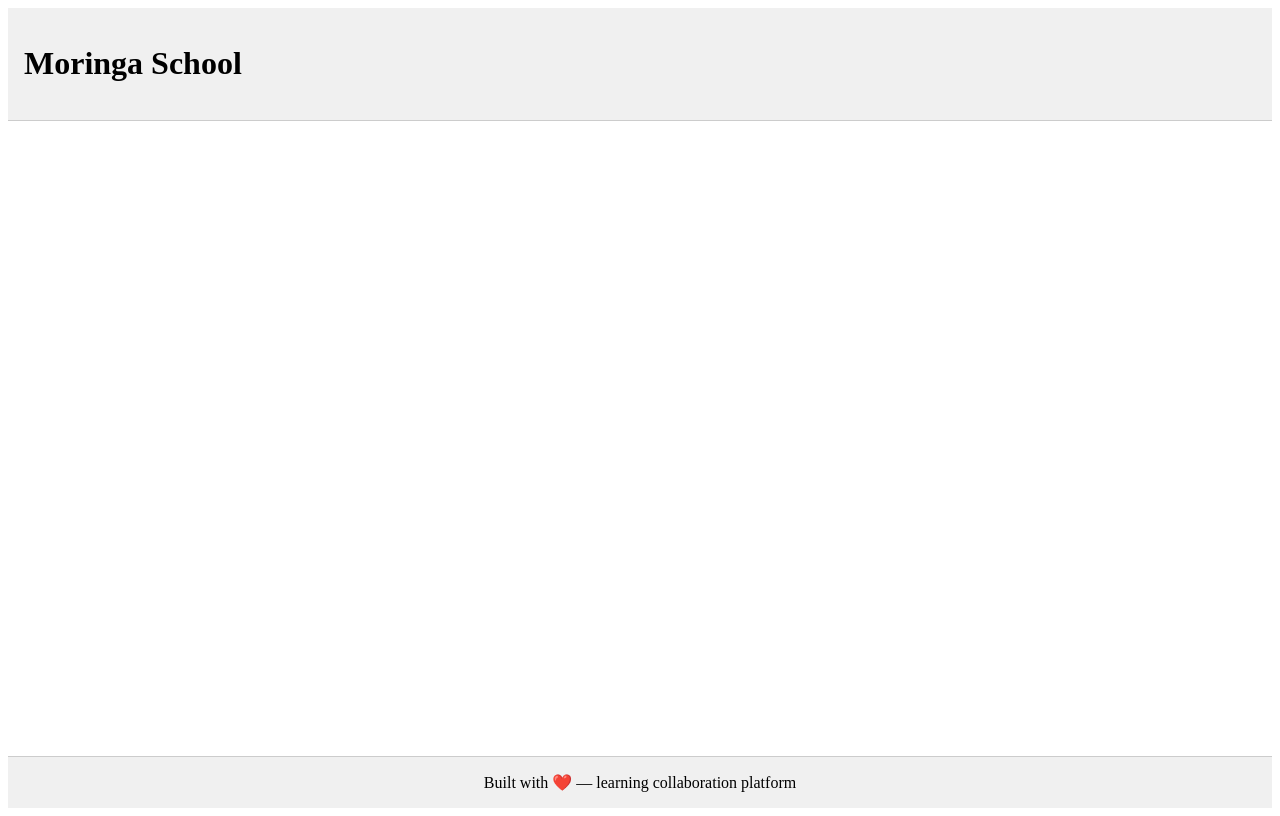
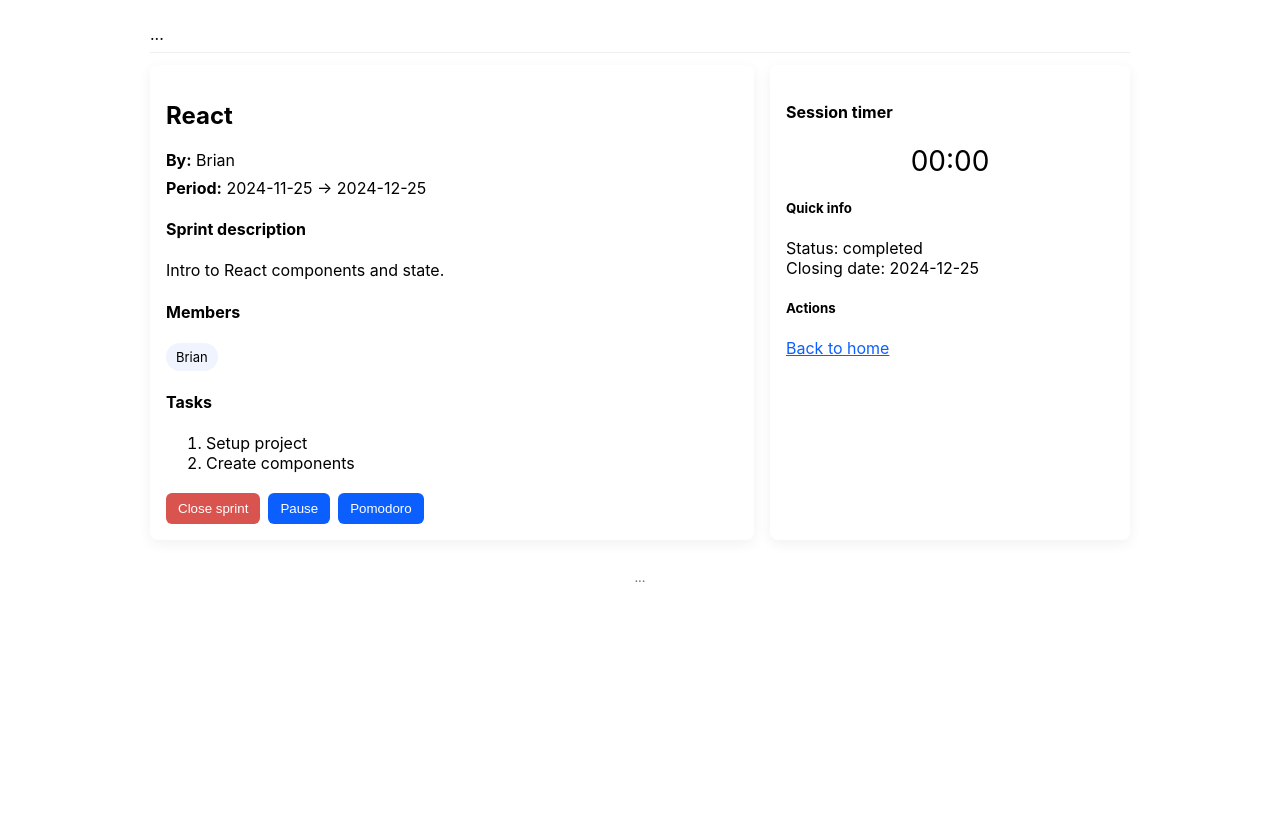
Before and after one commit to Bett007/StudyCircle, a React (Vite) app in the folder Study_Circle/: page /StudyCircle/room/1 in a window 1280 px wide. Built offline with nearby package versions, Linux system fonts and the light colour scheme.

Commit message:
removing styles referenced but unused

```diff
--- a/Study_Circle/src/components/App.jsx
+++ b/Study_Circle/src/components/App.jsx
@@ -1,7 +1,6 @@
 import React, { useEffect, useState } from "react";
 import { BrowserRouter, Routes, Route } from "react-router-dom";
 import { computeStatusFromDates } from "../utils.js";
-import { styles } from "../styles.js";
 import Home from "./Home.jsx";
 import SprintRoom from "./Sprint_room.jsx";
 
@@ -61,21 +60,11 @@
   };
 
   return (
-    <BrowserRouter>
-      <div
-        style={{ minHeight: "100vh", display: "flex", flexDirection: "column" }}
-      >
-        <header
-          style={{
-            backgroundColor: "#f0f0f0",
-            padding: 16,
-            borderBottom: "1px solid #ccc",
-          }}
-        >
-          <h1>Moringa School</h1>
-        </header>
+    <BrowserRouter basename="/StudyCircle">
+      <div className="container">
+        <header className="header">...</header>
 
-        <main style={{ flex: 1, padding: 16 }}>
+        <main className="main">
           <Routes>
             <Route
               path="/"
@@ -90,16 +79,7 @@
           </Routes>
         </main>
 
-        <footer
-          style={{
-            backgroundColor: "#f0f0f0",
-            padding: 16,
-            borderTop: "1px solid #ccc",
-            textAlign: "center",
-          }}
-        >
-          Built with ❤️ — learning collaboration platform
-        </footer>
+        <footer className="footer">...</footer>
       </div>
     </BrowserRouter>
   );
--- a/Study_Circle/src/components/Form.jsx
+++ b/Study_Circle/src/components/Form.jsx
@@ -1,7 +1,6 @@
 // ---------- Create Modal (form) ----------
 import React, { useState } from "react";
 import { uid, todayIso, computeStatusFromDates } from "../utils.js";
-import { styles } from "../styles.js";
 
 export default function CreateModal({ type = "personal", onClose, onCreate }) {
   const [name, setName] = useState("");
@@ -48,14 +47,14 @@
   };
 
   return (
-    <div style={styles.modalOverlay}>
-      <div style={styles.modal}>
+    <div className="modalOverlay">
+      <div className="modal">
         <h3>Create {type} sprint</h3>
-        <div style={styles.field}>
+        <div className="field">
           <label>Sprint name</label>
           <input value={name} onChange={(e) => setName(e.target.value)} />
         </div>
-        <div style={styles.field}>
+        <div className="field">
           <label>Start date</label>
           <input
             type="date"
@@ -63,7 +62,7 @@
             onChange={(e) => setStartDate(e.target.value)}
           />
         </div>
-        <div style={styles.field}>
+        <div className="field">
           <label>End date</label>
           <input
             type="date"
@@ -71,7 +70,7 @@
             onChange={(e) => setEndDate(e.target.value)}
           />
         </div>
-        <div style={styles.field}>
+        <div className="field">
           <label>Description (max 300)</label>
           <textarea
             value={description}
@@ -79,14 +78,14 @@
             rows={4}
           />
         </div>
-        <div style={styles.field}>
+        <div className="field">
           <label>Members (comma separated emails/usernames)</label>
           <input
             value={membersText}
             onChange={(e) => setMembersText(e.target.value)}
           />
         </div>
-        <div style={styles.field}>
+        <div className="field">
           <label>
             Tasks (one per line){type === "group" ? " — at least 2" : ""}
           </label>
@@ -100,10 +99,10 @@
         {error && <div style={{ color: "crimson" }}>{error}</div>}
 
         <div style={{ display: "flex", gap: 8, marginTop: 8 }}>
-          <button onClick={validateAndCreate} style={styles.btn}>
+          <button onClick={validateAndCreate} className="btn">
             Create
           </button>
-          <button onClick={onClose} style={styles.btnSecondary}>
+          <button onClick={onClose} className="btnSecondary">
             Cancel
           </button>
         </div>
--- a/Study_Circle/src/components/Home.jsx
+++ b/Study_Circle/src/components/Home.jsx
@@ -2,7 +2,6 @@
 import React, { useState } from "react";
 import { Link } from "react-router-dom";
 import { computeStatusFromDates } from "../utils.js";
-import { styles } from "../styles.js";
 import CreateModal from "./Form.jsx";
 
 function Home({ sprints, setSprints }) {
@@ -24,16 +23,16 @@
 
   return (
     <div>
-      <div style={styles.controlsRow}>
+      <div className="controlsRow">
         <input
           placeholder="🔍 Search for sprint room..."
           value={query}
           onChange={(e) => setQuery(e.target.value)}
-          style={styles.search}
+          className="search"
         />
 
-        <div style={styles.filterBox}>
-          <label style={styles.filterLabel}>
+        <div className="filterBox">
+          <label className="filterLabel">
             <input
               type="checkbox"
               checked={filters.scheduled}
@@ -43,7 +42,7 @@
             />{" "}
             Scheduled
           </label>
-          <label style={styles.filterLabel}>
+          <label className="filterLabel">
             <input
               type="checkbox"
               checked={filters.running}
@@ -53,7 +52,7 @@
             />{" "}
             Ongoing
           </label>
-          <label style={styles.filterLabel}>
+          <label className="filterLabel">
             <input
               type="checkbox"
               checked={filters.paused}
@@ -63,7 +62,7 @@
             />{" "}
             Paused
           </label>
-          <label style={styles.filterLabel}>
+          <label className="filterLabel">
             <input
               type="checkbox"
               checked={filters.completed}
@@ -78,7 +77,7 @@
 
       <section style={{ marginTop: 16 }}>
         <h3>Rooms</h3>
-        <table style={styles.table}>
+        <table className="table">
           <thead>
             <tr>
               <th>#</th>
@@ -95,7 +94,7 @@
                 <tr key={s.id}>
                   <td>{idx + 1}</td>
                   <td>
-                    <Link to={`/room/${s.id}`} style={styles.link}>
+                    <Link to={`/room/${s.id}`} className="link">
                       {s.name}
                     </Link>
                   </td>
@@ -117,7 +116,7 @@
               setCreateType("personal");
               setShowCreate(true);
             }}
-            style={styles.btn}
+            className="btn"
           >
             Personal
           </button>
@@ -126,7 +125,7 @@
               setCreateType("group");
               setShowCreate(true);
             }}
-            style={styles.btn}
+            className="btn"
           >
             Group sprint
           </button>
--- a/Study_Circle/src/components/Pomodoro.jsx
+++ b/Study_Circle/src/components/Pomodoro.jsx
@@ -1,6 +1,5 @@
 // ---------- Pomodoro Modal (wireframe 3) ----------
 import React, { useState, useEffect, useRef } from "react";
-import { styles } from "../styles.js";
 
 function PomodoroModal({ onClose }) {
   const [secondsLeft, setSecondsLeft] = useState(25 * 60);
@@ -42,8 +41,8 @@
   const ss = String(secondsLeft % 60).padStart(2, "0");
 
   return (
-    <div style={styles.modalOverlay}>
-      <div style={{ ...styles.modal, width: 760, display: "flex", gap: 12 }}>
+    <div className="modalOverlay">
+      <div style={{ width: 760, display: "flex", gap: 12 }} className="modal">
         <div style={{ flex: 1 }}>
           <h3>Pomodoro</h3>
           <div style={{ fontSize: 48, textAlign: "center" }}>
@@ -57,16 +56,16 @@
               marginTop: 12,
             }}
           >
-            <button onClick={start} style={styles.btn}>
+            <button onClick={start} className="btn">
               Start
             </button>
-            <button onClick={pause} style={styles.btnSecondary}>
+            <button onClick={pause} className="btnSecondary">
               Pause
             </button>
-            <button onClick={stop} style={styles.dangerBtn}>
+            <button onClick={stop} className="dangerBtn">
               Stop
             </button>
-            <button onClick={onClose} style={styles.btn}>
+            <button onClick={onClose} className="btn">
               Close
             </button>
           </div>
--- a/Study_Circle/src/components/Sprint_room.jsx
+++ b/Study_Circle/src/components/Sprint_room.jsx
@@ -2,7 +2,6 @@
 import React, { useState } from "react";
 import { useParams, useNavigate, Link } from "react-router-dom";
 import { computeStatusFromDates, todayIso } from "../utils.js";
-import { styles } from "../styles.js";
 import PomodoroModal from "./Pomodoro.jsx";
 
 function SprintRoom({ sprints, updateSprint }) {
@@ -37,7 +36,7 @@
 
   return (
     <div style={{ display: "grid", gridTemplateColumns: "1fr 360px", gap: 16 }}>
-      <div style={styles.card}>
+      <div className="card">
         <h2>{sprint.name}</h2>
         <div>
           <strong>By:</strong> {sprint.owner}
@@ -55,7 +54,7 @@
           <h4>Members</h4>
           <div style={{ display: "flex", gap: 8 }}>
             {sprint.members.map((m) => (
-              <span key={m} style={styles.pill}>
+              <span key={m} className="pill">
                 {m}
               </span>
             ))}
@@ -72,19 +71,19 @@
         </section>
 
         <div style={{ marginTop: 20, display: "flex", gap: 8 }}>
-          <button onClick={confirmClose} style={styles.dangerBtn}>
+          <button onClick={confirmClose} className="dangerBtn">
             Close sprint
           </button>
-          <button onClick={pauseSprint} style={styles.btn}>
+          <button onClick={pauseSprint} className="btn">
             Pause
           </button>
-          <button onClick={() => setShowPomodoro(true)} style={styles.btn}>
+          <button onClick={() => setShowPomodoro(true)} className="btn">
             Pomodoro
           </button>
         </div>
       </div>
 
-      <aside style={styles.card}>
+      <aside className="card">
         <h4>Session timer</h4>
         <div style={{ fontSize: 28, textAlign: "center" }}>00:00</div>
 
@@ -96,7 +95,7 @@
 
         <div style={{ marginTop: 12 }}>
           <h5>Actions</h5>
-          <Link to="/" style={styles.link}>
+          <Link to="/" className="link">
             Back to home
           </Link>
         </div>
```
Also changed, not shown: 1 other file (tests, documents, lock files or other folders).
